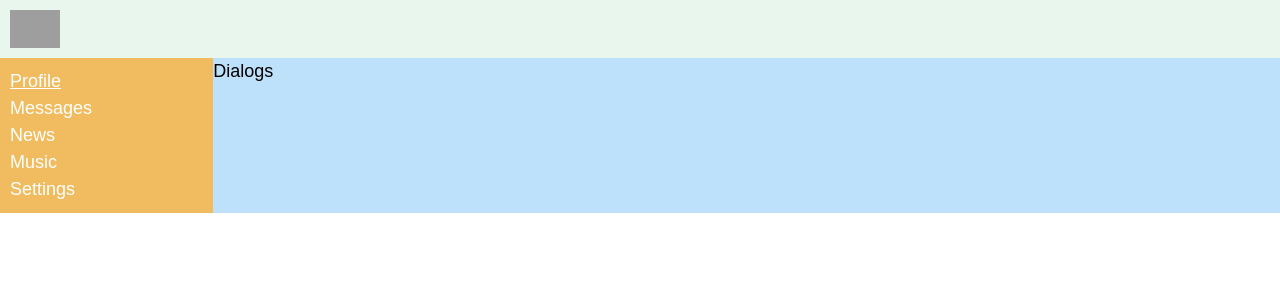
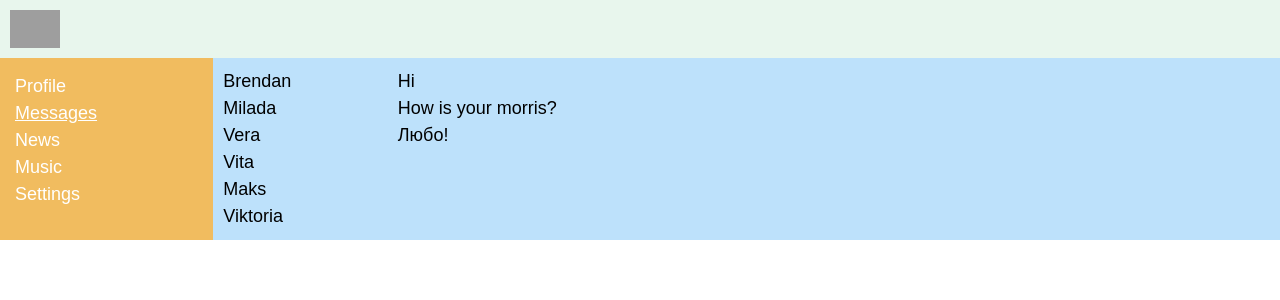
Before and after one commit to StarkovSergey/social-network, a React (Create React App) app: page /dialogs in a window 1280 px wide. Shown: the top 300 px of the page. Built offline with nearby package versions, Linux system fonts and the light colour scheme; grey boxes are pictures that could not be loaded.

Commit message:
feat: add styles for profile section [23]

```diff
--- a/src/App.css
+++ b/src/App.css
@@ -5,6 +5,7 @@
   grid-template-areas:
     "h h"
     "n c";
+
   /* grid-gap: 10px; */
   width: 100%;
   margin: 0 auto;
--- a/src/components/Dialogs/Dialogs.module.css
+++ b/src/components/Dialogs/Dialogs.module.css
@@ -0,0 +1,29 @@
+.dialogs {
+  display: grid;
+  grid-template-columns: 2fr 10fr;
+  padding: 10px;
+}
+
+.dialogs-list {
+  margin: 0;
+  padding: 0;
+  list-style: none;
+}
+
+.dialog {
+
+}
+
+a.active {
+  color: slateblue;
+}
+
+.messages-list {
+  margin: 0;
+  padding: 0;
+  list-style: none;
+}
+
+.message {
+
+}
--- a/src/components/Dialogs/Dialogs.tsx
+++ b/src/components/Dialogs/Dialogs.tsx
@@ -1,5 +1,47 @@
 import style from "./Dialogs.module.css";
+import { NavLink } from "react-router-dom";
+
+type DialogItemPropsType = {
+  name: string;
+  id: string;
+};
+
+type MessagePropsType = {
+  message: string;
+};
+
+const DialogItem = (props: DialogItemPropsType) => {
+  const path = `/dialogs/${props.id}`;
+
+  return (
+    <li className={`${style.dialog}`}>
+      <NavLink to={path} activeClassName={style.active}>
+        {props.name}
+      </NavLink>
+    </li>
+  );
+};
+
+const Message = (props: MessagePropsType) => {
+  return <li className={style.message}>{props.message}</li>;
+};
 
 export const Dialogs = () => {
-  return <div>Dialogs</div>;
+  return (
+    <div className={style.dialogs}>
+      <ul className={style["dialogs-list"]}>
+        <DialogItem name="Brendan" id="1" />
+        <DialogItem name="Milada" id="2" />
+        <DialogItem name="Vera" id="3" />
+        <DialogItem name="Vita" id="4" />
+        <DialogItem name="Maks" id="5" />
+        <DialogItem name="Viktoria" id="6" />
+      </ul>
+      <ul className={style["messages-list"]}>
+        <Message message="Hi" />
+        <Message message="How is your morris?" />
+        <Message message="Любо!" />
+      </ul>
+    </div>
+  );
 };
--- a/src/components/Navbar/Navbar.module.css
+++ b/src/components/Navbar/Navbar.module.css
@@ -1,6 +1,6 @@
 .nav {
   grid-area: n;
-  padding: 10px;
+  padding: 15px;
   background-color: rgb(241 188 95);
 }
 
@@ -15,6 +15,6 @@
   font-size: 18px;
 }
 
-.item.active {
+a.active {
   text-decoration: underline;
 }
--- a/src/components/Navbar/Navbar.tsx
+++ b/src/components/Navbar/Navbar.tsx
@@ -1,23 +1,34 @@
 import style from "./Navbar.module.css";
+import { NavLink } from "react-router-dom";
 
 export const Navbar = () => {
   return (
     <nav className={style.nav}>
       <ul>
         <li className={`${style.item} ${style.active}`}>
-          <a href="/profile">Profile</a>
+          <NavLink to="/profile" activeClassName={style.active}>
+            Profile
+          </NavLink>
         </li>
         <li className={style.item}>
-          <a href="/dialogs">Messages</a>
+          <NavLink to="/dialogs" activeClassName={style.active}>
+            Messages
+          </NavLink>
         </li>
         <li className={style.item}>
-          <a href="/news">News</a>
+          <NavLink to="/news" activeClassName={style.active}>
+            News
+          </NavLink>
         </li>
         <li className={style.item}>
-          <a href="/music">Music</a>
+          <NavLink to="/music" activeClassName={style.active}>
+            Music
+          </NavLink>
         </li>
         <li className={style.item}>
-          <a href="/settings">Settings</a>
+          <NavLink to="/settings" activeClassName={style.active}>
+            Settings
+          </NavLink>
         </li>
       </ul>
     </nav>
--- a/src/components/Profile/MyPosts/MyPosts.module.css
+++ b/src/components/Profile/MyPosts/MyPosts.module.css
@@ -0,0 +1,7 @@
+.posts-box {
+  padding: 10px;
+}
+
+.posts {
+  margin-top: 20px;
+}
--- a/src/components/Profile/MyPosts/MyPosts.tsx
+++ b/src/components/Profile/MyPosts/MyPosts.tsx
@@ -3,12 +3,13 @@ import { Post } from './Post/Post';
 
 export const MyPosts = () => {
   return (
-    <div>
-      my posts
+    <div className={style['posts-box']}>
+      <h3>my posts</h3>
       <div>
-        <textarea></textarea>
+        <div>
+          <textarea></textarea>
+        </div>
         <button>Add post</button>
-        <button>Remove</button>
       </div>
       <div className={style.posts}>
         <Post message="Hi, how are your?" likesCount={1}/>
--- a/src/components/Profile/Profile.module.css
+++ /dev/null
@@ -1,4 +0,0 @@
-.content {
-  grid-area: c;
-  background-color: rgb(189 225 251);
-}
--- a/src/components/Profile/Profile.tsx
+++ b/src/components/Profile/Profile.tsx
@@ -1,13 +1,11 @@
 import style from './Profile.module.css';
 import { MyPosts } from './MyPosts/MyPosts';
+import { ProfileInfo } from './ProfileInfo/ProfileInfo';
 
 export const Profile = () => {
   return (
     <div>
-      <div>
-        <img src="//unsplash.it/1000/400" alt=""></img>
-      </div>
-      <div>ava + description</div>
+      <ProfileInfo/>
       <MyPosts/>
     </div>
   );
--- /dev/null
+++ b/src/components/Profile/ProfileInfo/ProfileInfo.module.css
@@ -0,0 +1,3 @@
+.description {
+  padding: 10px;
+}
--- /dev/null
+++ b/src/components/Profile/ProfileInfo/ProfileInfo.tsx
@@ -0,0 +1,13 @@
+import React from 'react';
+import style from './ProfileInfo.module.css'
+
+export const ProfileInfo = () => {
+  return (
+    <div>
+      <div>
+        <img src="//unsplash.it/1000/400" alt="" width="1000" height="400"></img>
+      </div>
+      <div className={style.description}>ava + description</div>
+    </div>
+  );
+};
```
